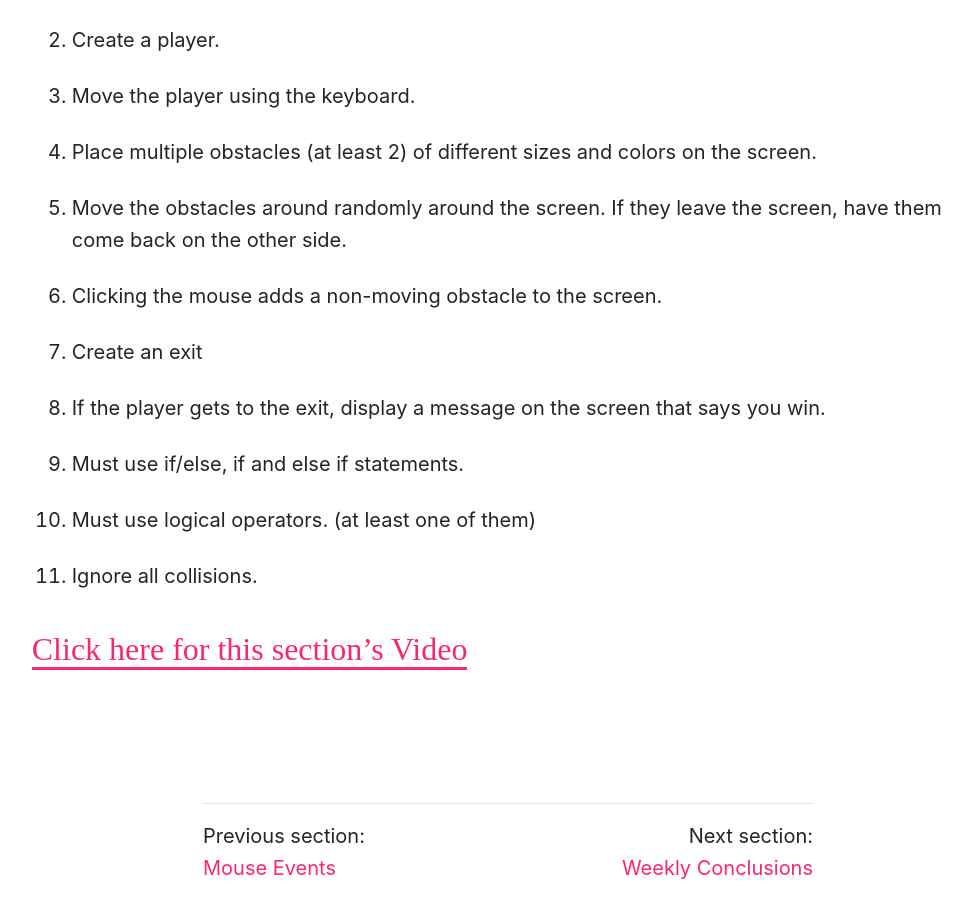
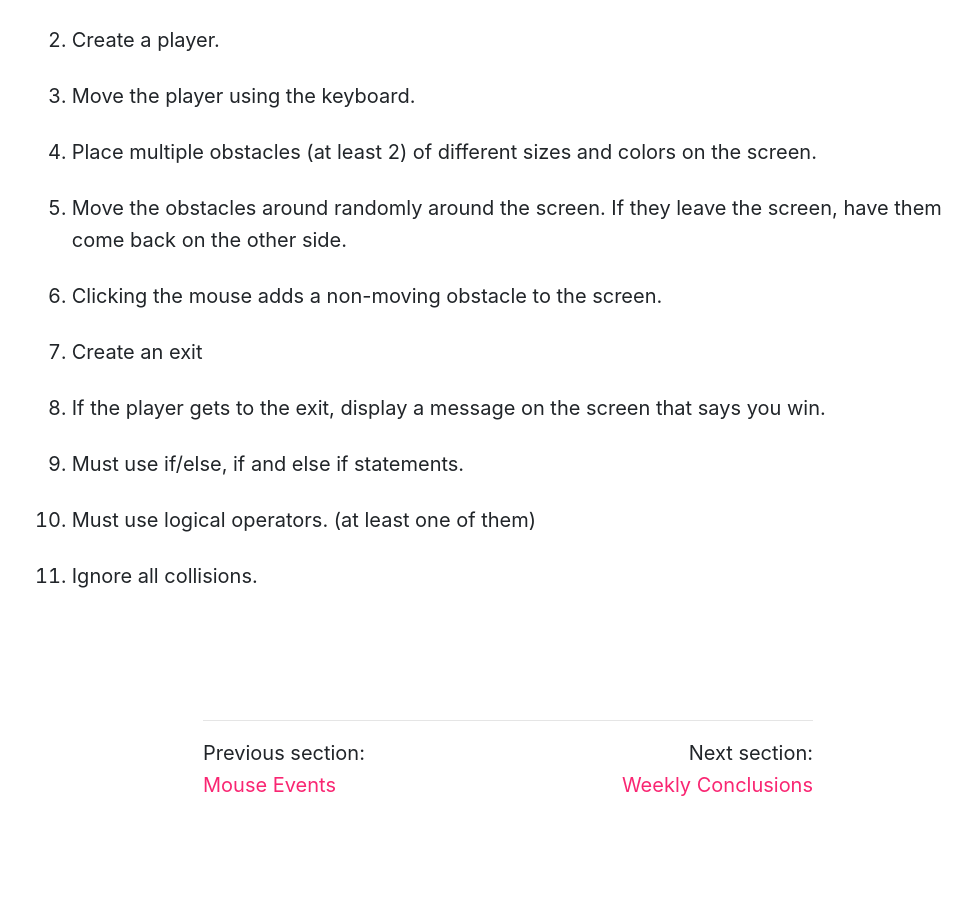
Before and after one commit to Montana-Media-Arts/120_CreativeCoding1-Fall2020, a Jekyll site: the page built from modules/week-11/_posts/2017-02-10-homework.md, in a window 1280 px wide and 900 px high, scrolled down 1043 px. Shown: the whole window, without its empty margins (132-1104 px from the left). Built offline with Jekyll 4.4.1, drawn with Linux system fonts in a browser that asks for light colours; nearby versions of some CDN libraries; after the commit the page ends 1860 px from its top, so only the background shows below that.

Commit message:
Update 2017-02-10-homework.md

```diff
--- a/modules/week-11/_posts/2017-02-10-homework.md
+++ b/modules/week-11/_posts/2017-02-10-homework.md
@@ -21,6 +21,3 @@ For this homework, you are going to create a spore-like game.  It should be made
 10. Must use if/else, if and else if statements.
 11. Must use logical operators. (at least one of them)
 12. Ignore all collisions.
-
-
-<a href="https://umontana.zoom.us/recording/share/ZbyMxWbARyyOP6gm3aJJq1buRFF3DoUdgTkNU_zmaKuwIumekTziMw" target="_new" style="font-family:Ariel; font-size:32px;">Click here for this section's Video</a>
```
